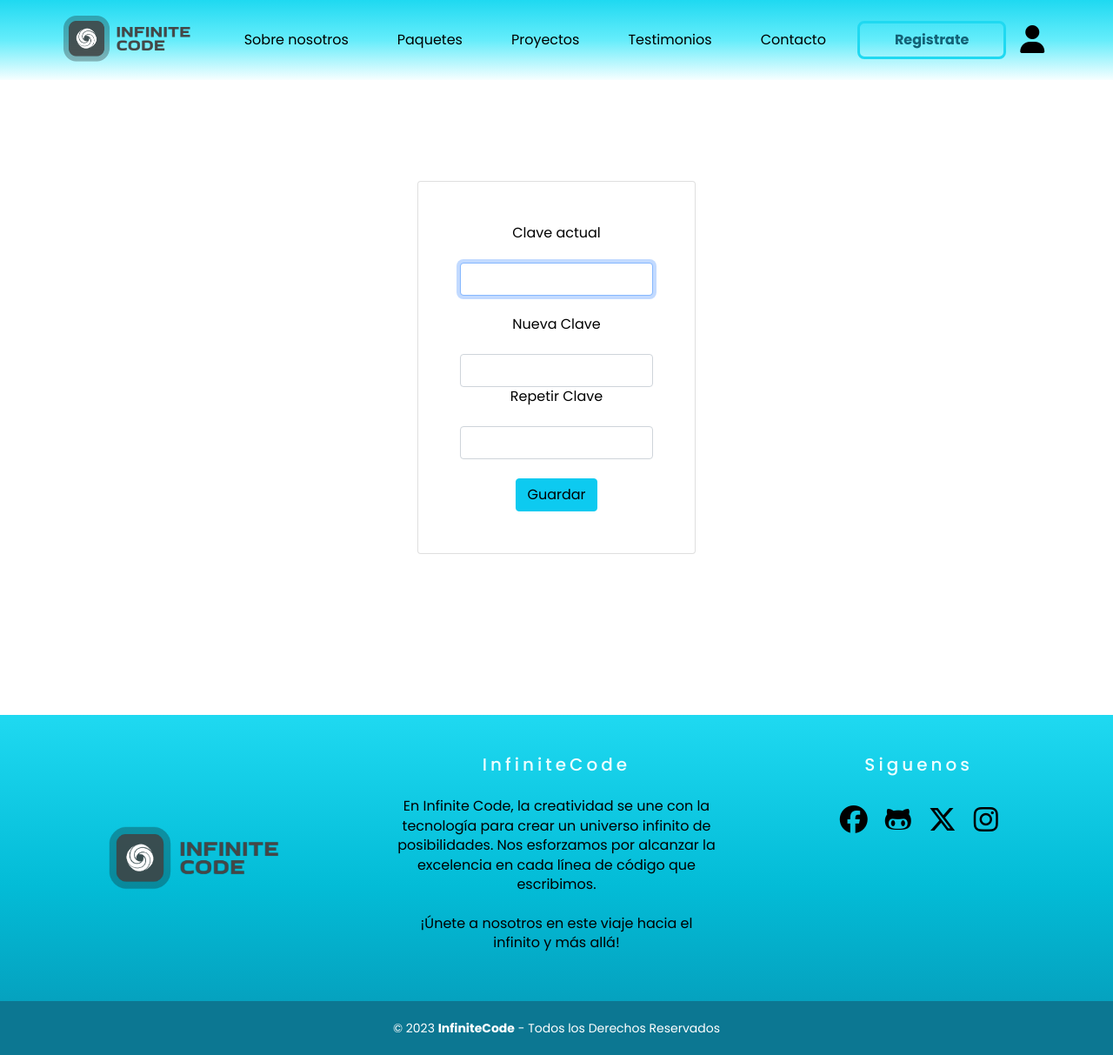
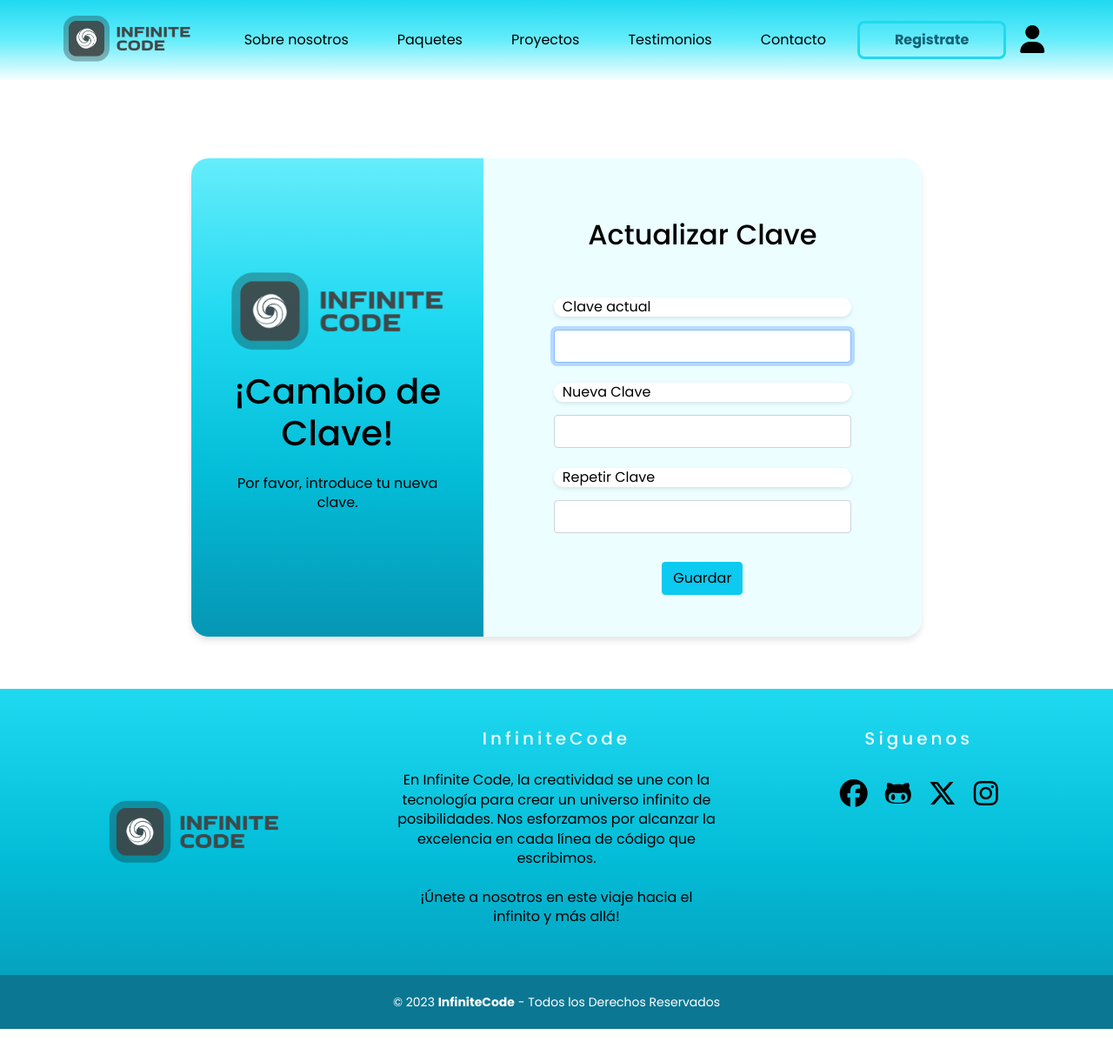
Before and after one commit to mgh08/ZaikoWeb, a Django app: page /formulario_cambiar_clave/ in a window 1280 px wide. Shown: the whole page at 87% size. After the commit the page ends 1183 px from the top, so only its background shows below. Run offline with Django 4.2, Linux system fonts and the light colour scheme; some libraries are stand-ins or nearby versions.

Commit message:
actualizacion fornt

```diff
--- a/eleden/API/static/API/css/style.css
+++ b/eleden/API/static/API/css/style.css
@@ -207,7 +207,8 @@ button i{
     margin: 0.5em;
 }
 
-.registrar{
+.registrar {
+    cursor: pointer;
     padding: 8px 40px;
     border: solid 3px #1fd9f1;
     font-weight: bold;
@@ -1396,3 +1397,111 @@ color: black;
     }
 
 }
+
+.contenedorCentrado {
+    display: flex;
+    flex-direction: column;
+    align-items: center;
+  }
+
+  .container-form {
+    display: flex;
+    border-radius: 20px;
+    box-shadow: 0 5px 7px rgba(0, 0, 0, .1);
+    height: 550px;
+    max-width: 900px;
+    transition: all 1s ease;
+    margin: 10px;
+  }
+
+  .information {
+    width: 40%;
+    display: flex;
+    align-items: center;
+    text-align: center;
+    background: linear-gradient(#65edfb, #1fd9f1, #03bcd7, #0696b4);
+    border-top-left-radius: 20px;
+    border-bottom-left-radius: 20px;
+  }
+
+  .info-childs {
+    width: 100%;
+    padding: 0 30px;
+    display: flex;
+    flex-direction: column;
+    align-items: center;
+  }
+
+  .info-childs img {
+    width: 250px;
+    margin-bottom: 20px;
+  }
+
+  .info-childs h2 {
+    font-size: 2.5rem;
+    color: black;
+  }
+
+  .info-childs p {
+    margin: 15px 0;
+    color: black;
+  }
+
+  .info-childs a {
+    margin: 20px;
+    background-color: #0696b4;
+    outline: none;
+    border: none;
+    border-radius: 20px;
+    padding: 10px 20px;
+    color: white;
+    cursor: pointer;
+    transition: all 1s ease;
+    transition: background-color 0.3s ease;
+  }
+
+  .info-childs a:hover {
+    background-color: #0c7792;
+    border: none;
+    color: white;
+  }
+
+  .form-information {
+    display: flex;
+    align-items: center;
+    justify-content: center;
+    width: 60%;
+    text-align: center;
+    background-color: #ecfeff;
+    border-top-right-radius: 20px;
+    border-bottom-right-radius: 20px;
+  }
+
+  .form-information-childs {
+    padding: 0 30px;
+  }
+
+  .form-information-childs h2 {
+    color: black;
+    font-size: 2rem;
+    margin-top: 25px;
+  }
+
+  .form-information-childs p {
+    color: black;
+  }
+
+  .modal-dialog {
+    overflow: hidden;
+    min-width: 1000px;
+    display: flex;
+    align-items: center;
+    justify-content: center;
+    height: 100vh;
+}
+
+.modal-content {
+    background: none;
+    border: none;
+    max-width: 900px;
+}
--- a/eleden/API/templates/API/index/formulario_cambiar_clave.html
+++ b/eleden/API/templates/API/index/formulario_cambiar_clave.html
@@ -3,23 +3,40 @@
 
 {% block contenido %}
 
-<div class="d-flex justify-content-center align-items-center vh-100">
-    <div class="card p-5 col-3 text-center">
-        <form action="{% url 'recuperar_clave_form' %}" method="POST">
+<div class="contenedorCentrado" style="margin-top: 150px; margin-bottom: 50px;">
+    <div class="container-form">
+        <div class="information">
+            <div class="info-childs">
+                <img src="{% static 'API/img/logo/logo-1.png' %}" alt="Logo">
+                <h2>¡Cambio de Clave!</h2>
+                <p>Por favor, introduce tu nueva clave.</p>
+            </div>
+        </div>
+        <div class="form-information">
+            <div class="form-information-childs">
+                <h2>Actualizar Clave</h2>
+                <form action="{% url 'recuperar_clave_form' %}" method="POST" class="form">
                     {% csrf_token %}
+                    <br>
+                    <div>
                         <label>Clave actual</label>
-            <br>
                         <input type="password" required="" name="actual" autofocus="" class="form-control"><br>
+                    </div>
+                    <div>
                         <label>Nueva Clave</label>
-            <br>
-            <input type="password" required="" name="nueva1" class="form-control">
+                        <input type="password" required="" name="nueva1" class="form-control"><br>
+                    </div>
+                    <div>
                         <label>Repetir Clave</label>
-            <br>
                         <input type="password" required="" name="nueva2" class="form-control"><br>
+                    </div>
+                    <div class="btn-Login">
                         <button type="submit" class="btn btn-info">Guardar</button>
+                    </div>
                 </form>
             </div>
         </div>
-
+    </div>
+</div>
 
 {% endblock %}
```
Also changed, not shown: eleden/API/templates/API/index/formulario_registro.html (+16 -6 lines), eleden/API/templates/API/index/login.html (+14 -13 lines), eleden/API/templates/API/index/olvide_mi_clave.html (+26 -4 lines), eleden/API/templates/API/index/recuperar_clave_form.html (+20 -5 lines), eleden/API/templates/API/index/verificar_token_form.html (+27 -8 lines), eleden/API/static/API/css/styleAdmin.css. Lines whose indentation alone changed are shown as unchanged.
